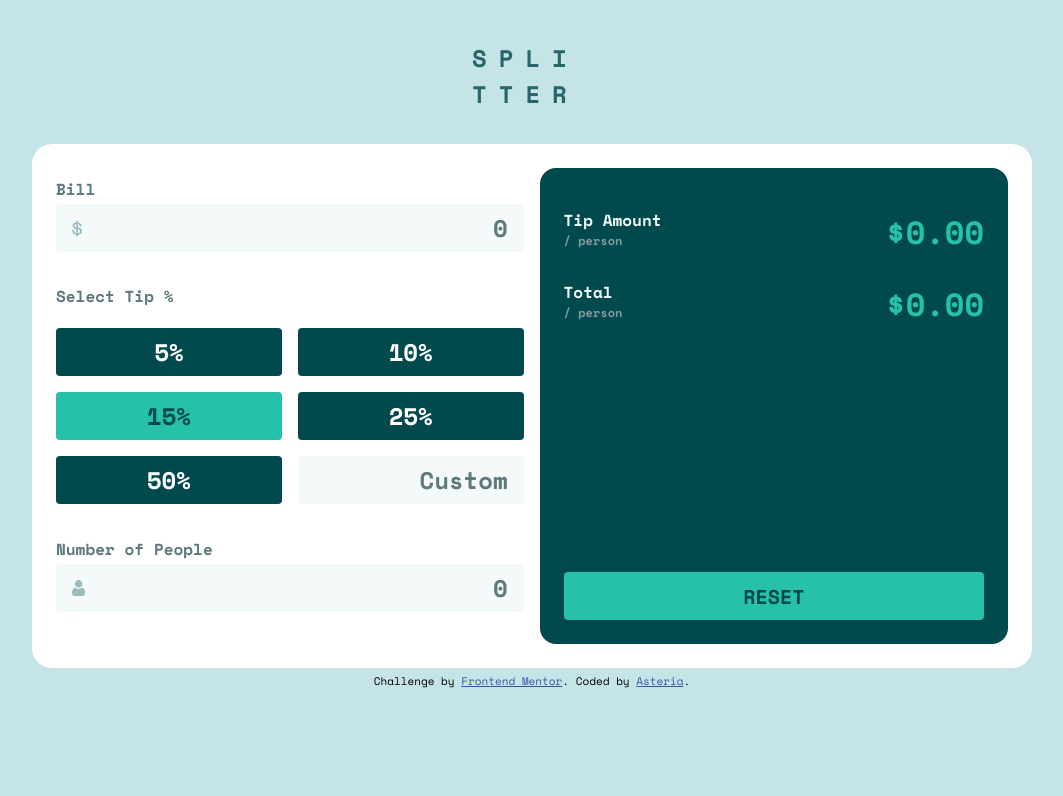
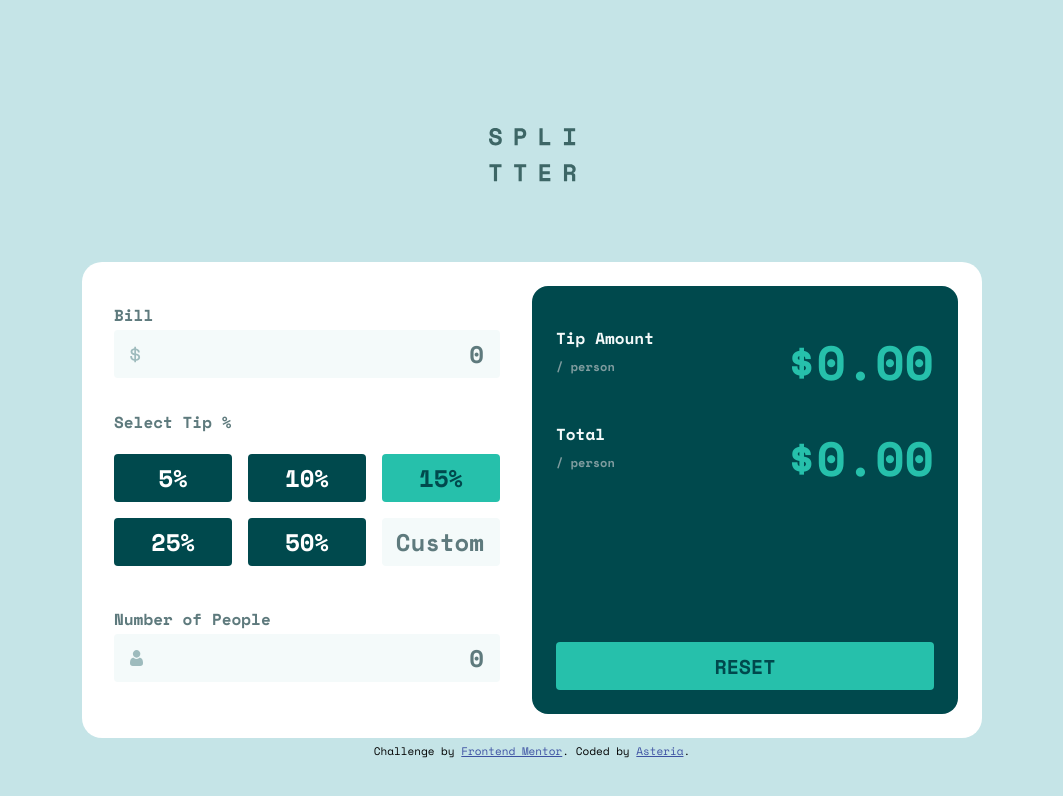
Before and after one commit to clelzey/tip-calculator-app, a plain HTML site: page index.html in a window 1280 px wide. Shown: the whole page, without its empty margins (108-1171 px from the left). Drawn offline with nearby package versions, Linux system fonts and the light colour scheme.

Commit message:
Completed responsive design.

```diff
--- a/index.css
+++ b/index.css
@@ -51,26 +51,22 @@ input[type=number] {
     -moz-appearance: textfield;
 }
 
+/* Header Content */
 .header {
     display: flex;
     justify-content: center;
+    padding: 2.75rem 0;
 }
 
-.title {
-    inline-size: 120px;
-    overflow-wrap: break-word;
-    font-weight: var(--fw-bold);
-    text-transform: uppercase;
-    letter-spacing: .5em;
-    font-size: 1.5rem;
-    color: var(--clr-drk);
-    opacity: 0.8;
-    margin: 2.5rem auto 2rem;
+/* footer Content */
+.attribution {
+    font-size: 11px;
+    text-align: center;
+    margin: 5px auto;
 }
 
-.attribution {
-    text-align: center;
-    margin: 5px auto;
+.attribution a {
+    color: hsl(228, 45%, 44%);
 }
 
 .btn {
@@ -82,6 +78,7 @@ input[type=number] {
     font-size: 1.5rem;
     background: var(--clr-drk);
     color: var(--clr-lgt);
+    height: 3rem;
 }
 
 .btn-active {
@@ -99,15 +96,19 @@ input[type=number] {
 }
 
 @media (min-width: 700px) {
+    .header {
+        padding: 8rem 0 5rem;
+    }
+
     .calculator {
         display: flex;
         flex-direction: row;
         width: 90%;
-        max-width: 1000px;
+        max-width: 900px;
         min-height: 100%;
     }
     .calculator__inputs{
-        margin-right: 1rem;
+        padding: .5rem 2rem 0 .5rem ;
         width: 50%;
     }
     .calculator__results{
@@ -154,9 +155,7 @@ input[type=number] {
 .calculator__inputs_percentages {
     display: grid;
     grid-template-columns: 1fr 1fr;
-    grid-template-rows: repeat(3, 3rem);
     grid-gap: 1rem 1rem;
-    margin-bottom: 1.5rem;
 }
 
 .num-plp {
@@ -166,10 +165,9 @@ input[type=number] {
 }
 
 @media (min-width: 700px) {
-    /*.calculator {*/
-    /*    display: flex;*/
-    /*    flex-direction: row;*/
-    /*}*/
+    .calculator__inputs_percentages {
+        grid-template-columns: repeat(auto-fill, minmax(115px, 1fr));
+    }
 }
 
 .calculator__results {
@@ -190,12 +188,6 @@ input[type=number] {
         "reset     reset";
 }
 
-@media (min-width: 700px) {
-    .calculator__results {
-        grid-template-rows: repeat(5, 1.5rem) 1fr 3rem;
-    }
-}
-
 .calculator__results_title {
     font-size: 1rem;
     color: var(--clr-lgt-gry2);
@@ -210,6 +202,16 @@ input[type=number] {
 .calculator__results_amount {
     text-align: right;
     font-size: 2rem;
+}
+
+@media (min-width: 700px) {
+    .calculator__results {
+        grid-template-rows: repeat(5, 2rem) 1fr 3rem;
+    }
+
+    .calculator__results_amount {
+        font-size: 3rem;
+    }
 }
 
 /* Setting grid positioning */
--- a/index.html
+++ b/index.html
@@ -12,15 +12,10 @@
 
   <title>Frontend Mentor | Tip calculator app</title>
 
-  <!-- Feel free to remove these styles or customise in your own stylesheet 👍 -->
-  <style>
-    .attribution { font-size: 11px; text-align: center; }
-    .attribution a { color: hsl(228, 45%, 44%); }
-  </style>
 </head>
 <body>
 <header class="header">
-  <h1 class="title">Splitter</h1>
+  <img src="./images/logo.svg" alt="">
 </header>
 <main>
   <div class="calculator">
@@ -31,13 +26,18 @@
 
       <p class="calculator__inputs_titles">Select Tip %</p>
       <div class="calculator__inputs_percentages">
-        <button class="calculator__inputs_percent_btn btn">5%</button>
-        <button class="calculator__inputs_percent_btn btn">10%</button>
-        <button class="calculator__inputs_percent_btn btn btn-active">15%</button>
-        <button class="calculator__inputs_percent_btn btn">25%</button>
-        <button class="calculator__inputs_percent_btn btn">50%</button>
+        <button class="calculator__inputs_percent_btn btn" value="5">5%</button>
+        <button class="calculator__inputs_percent_btn btn" value="10">10%</button>
+        <button class="calculator__inputs_percent_btn btn btn-active" value="15">15%</button>
+        <button class="calculator__inputs_percent_btn btn" value="25">25%</button>
+        <button class="calculator__inputs_percent_btn btn" value="50">50%</button>
         <label for="custom-percent" hidden></label>
-        <input class="calculator__inputs_input custom-percent" id="custom-percent" type="number" placeholder="Custom">
+        <input class="calculator__inputs_input custom-percent"
+               id="custom-percent"
+               type="number"
+               min="0"
+               max="100"
+               placeholder="Custom">
       </div>  <!-- end calculator__input_percentages-->
 
       <label class="calculator__inputs_titles" for="num-plp" >Number of People</label>
```
